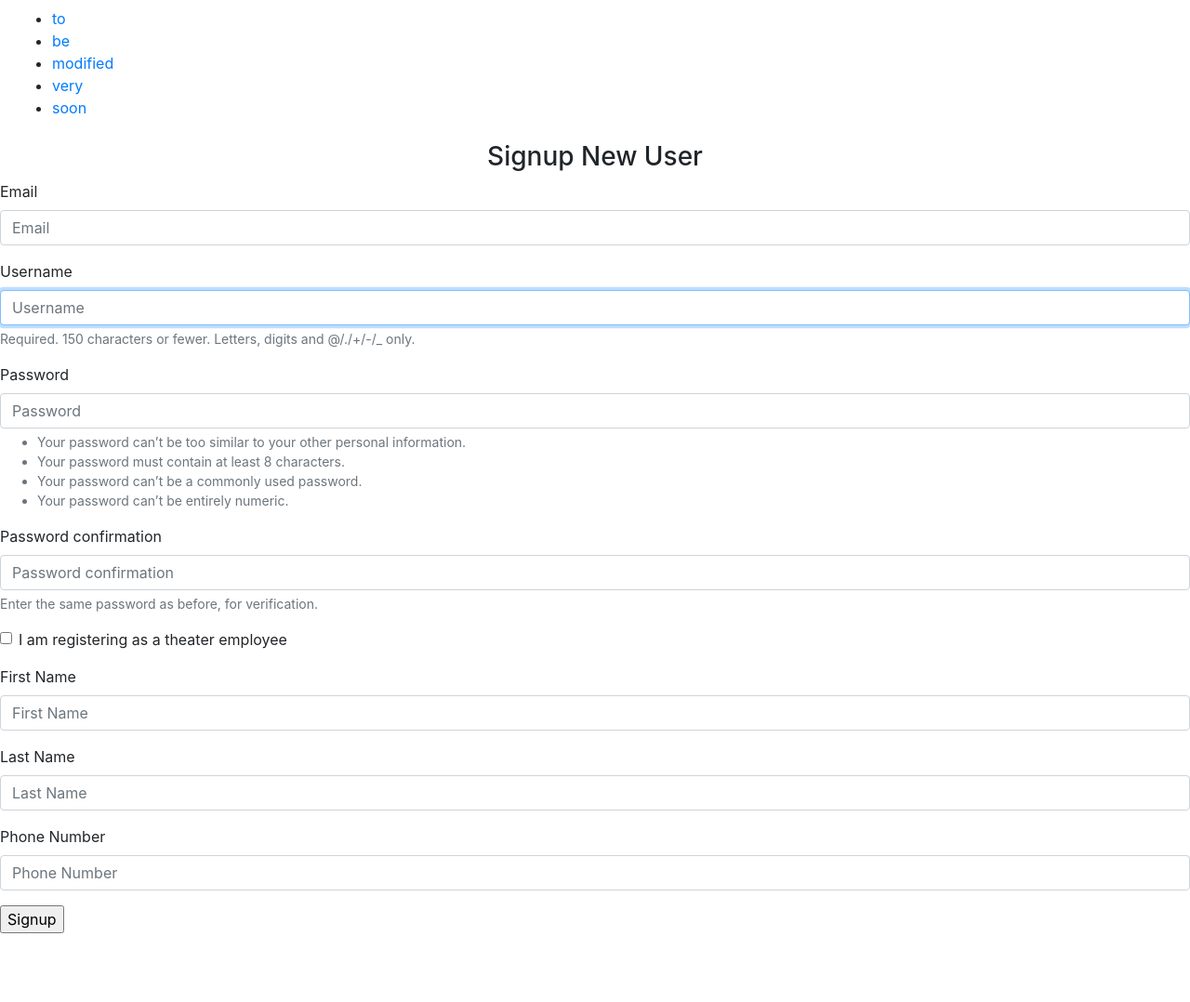
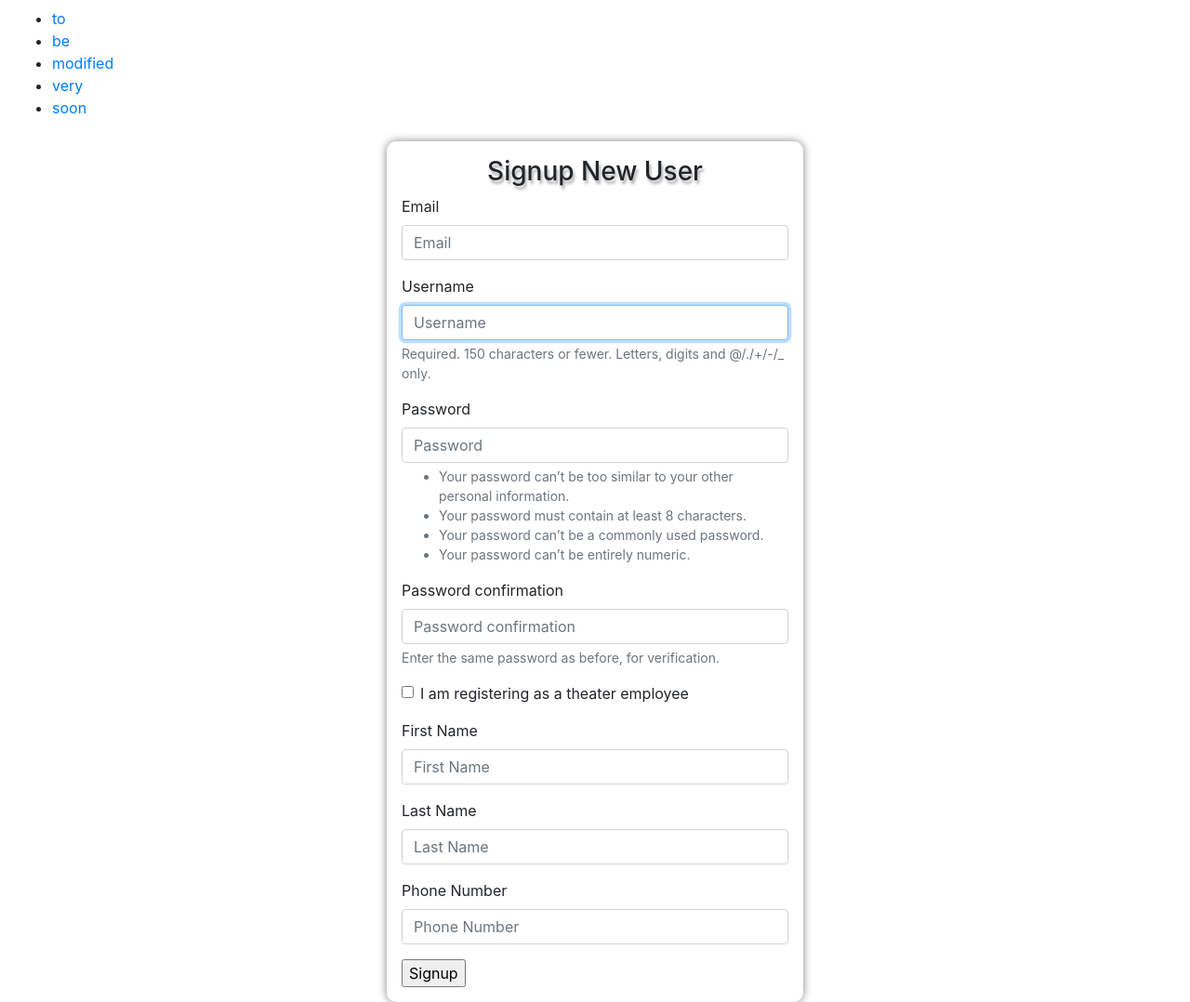
Before and after one commit to moonBird71/movie-theater-project, a Django app: page /signup/ in a window 1280 px wide. Shown: the whole page at 93% size. Before the commit the page ends 1004 px from the top, so only its background shows below. Run offline with Django 3.2, Linux system fonts and the light colour scheme; some libraries are stand-ins or nearby versions.

Commit message:
added some minor changes for create user and began making changes for grid layout of seats available, etc.

```diff
--- a/movieApp/static/css/movieApp.css
+++ b/movieApp/static/css/movieApp.css
@@ -7,3 +7,14 @@ h1, h2, h3 {
 	color: white;
 	text-align: center;
 }
+.signup_container {
+	border-radius:10px;
+	padding:1rem;
+	width:35%;
+	margin-left:auto;
+	margin-right:auto;
+	box-shadow: 0px 0px 10px grey;
+}
+.signup_container h3 {
+	text-shadow: 2px 4px 3px rgba(0,0,0,0.3);
+}
--- a/movieApp/static/css/table.css
+++ b/movieApp/static/css/table.css
@@ -1,11 +1,21 @@
+.seat_selection_container {
+	border-radius:10px;
+	padding:1rem;
+	margin-left:20%;
+	margin-right:20%;
+	box-shadow: 0px 0px 10px grey;
+}
+.seat_selection_container h4 {
+	text-align: center;
+}
 table {
     border-collapse: separate;
     border-spacing: 5px;
     text-align: center;
 }
-tr{
+/* tr{
     text-align: center;
 }
 td{
     text-align: center;
-}
+} */
```
